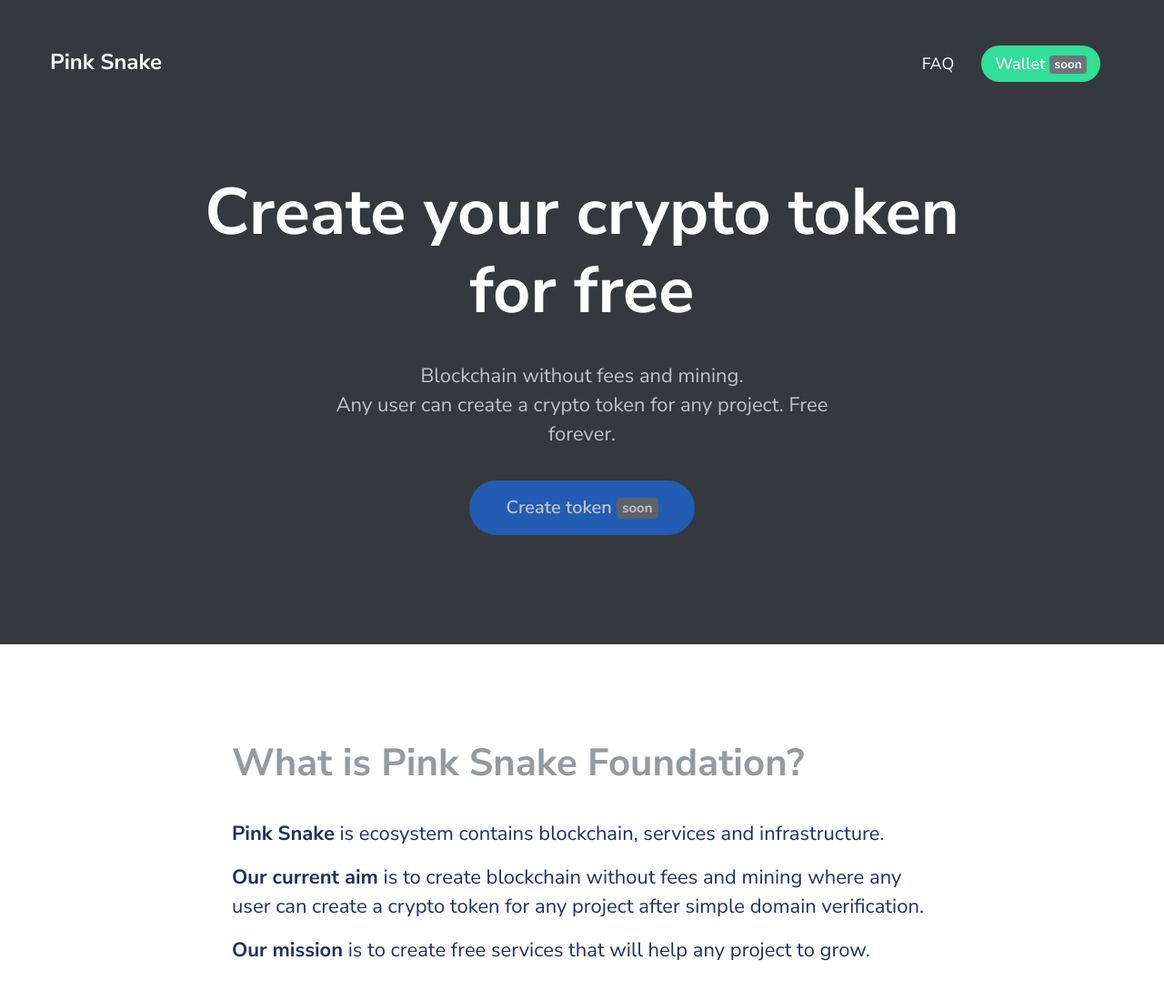
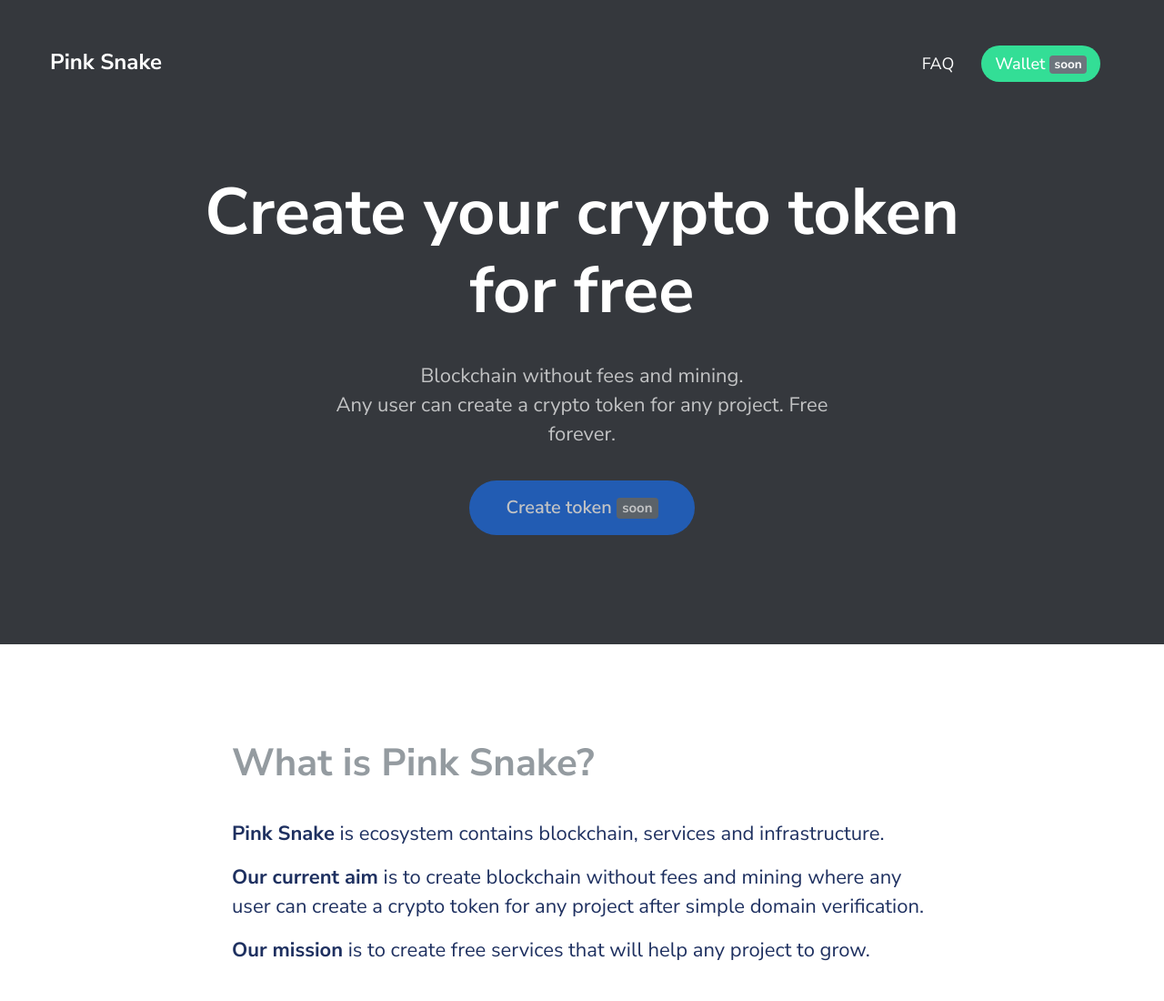
Before and after one commit to webtokenization/website, a plain HTML site: page index.html in a window 1280 px wide. Shown: the top 1100 px of the page at 91% size. Drawn offline with nearby package versions, Linux system fonts and the light colour scheme.

Commit message:
Update index.html

```diff
--- a/index.html
+++ b/index.html
@@ -75,7 +75,7 @@
 			<div class="row justify-content-center">
 				<div class="col-xl-8 col-lg-10">
 					<h2 class="small" data-aos="zoom-in" data-aos-delay="0">
-						What is Pink Snake Foundation?
+						What is Pink Snake?
 					</h2>
 					<div class="mt-35 mb-65 f-22 color-heading text-adaptive description" data-aos="zoom-in"
 						data-aos-delay="250">
```
